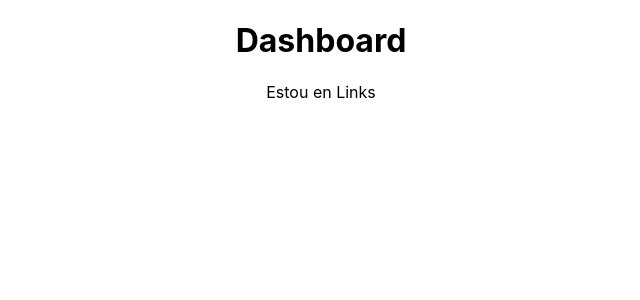
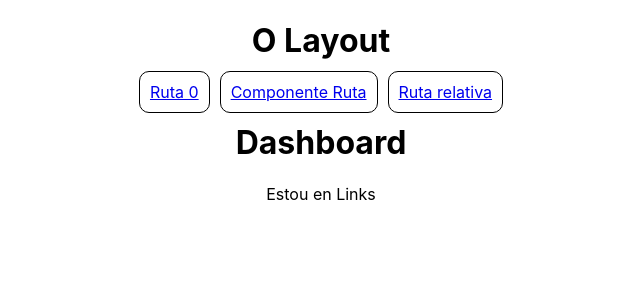
Before and after one commit to plsuis/conceptosReactRouterDom, a React (Create React App) app: page / in a window 1280 px wide. Shown: the top 300 px of the page, without its empty margins (319-959 px from the left). Built offline with nearby package versions, Linux system fonts and the light colour scheme.

Commit message:
Traballando co atributo index

```diff
--- a/src/componentes/Rutas.jsx
+++ b/src/componentes/Rutas.jsx
@@ -3,12 +3,12 @@ import { Outlet,Route,Routes,Link } from "react-router-dom";
 
 function Layout(){
     return (
-    <><h1>O Layout</h1>
+    <div><h1>O Layout</h1>
         <Link to="/ruta0">Ruta 0</Link>
         <Link to="/componenteruta">Componente Ruta</Link>
         <Link to="/ventas/5">Ruta relativa</Link>
         <Outlet />
-    </>
+    </div>
     )
 }
 
@@ -42,7 +42,7 @@ export default function Rutas(){
 
     return(
     <Routes>
-        <Route path="/" element={<Layout />} />
+        <Route path="/" element={<Layout />} >
         {/* <Route index element={<Dashboard />}>
             <Route path="ruta0" element={<ComponenteAnidado />}></Route>
         </Route> */}
@@ -53,6 +53,7 @@ export default function Rutas(){
             <Route path="ventas/:id/ruta0" element={<ComponenteAnidado />}/>
         </Route>
         <Route path="componenteruta"/>
+        </Route>
     </Routes>
     )
 }
```
